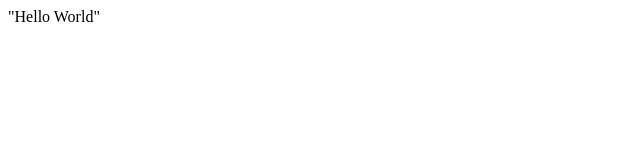
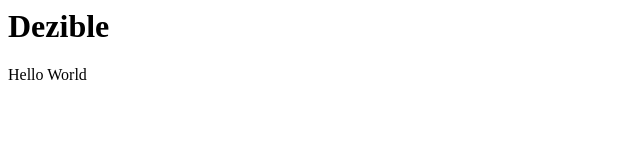
Before and after one commit to d3zible/d3zible.github.io, a plain HTML site: page docs/index.html in a window 1280 px wide. Shown: the whole page, without its empty margins (0-640 px from the left). Drawn offline with Linux system fonts and the light colour scheme.

Commit message:
adding h1 text

```diff
--- a/docs/index.html
+++ b/docs/index.html
@@ -1 +1,2 @@
-"Hello World"
+<h1>Dezible</h1>
+<p>Hello World</p>
```
